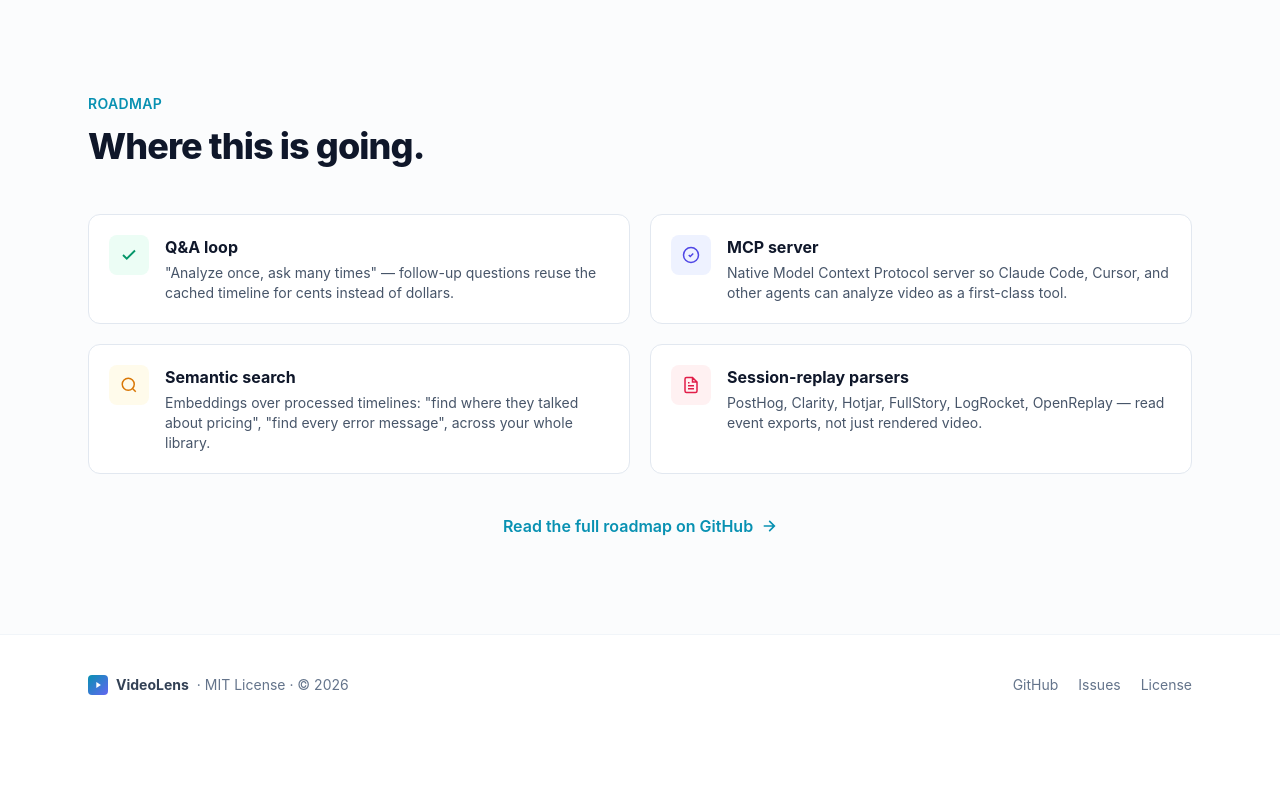
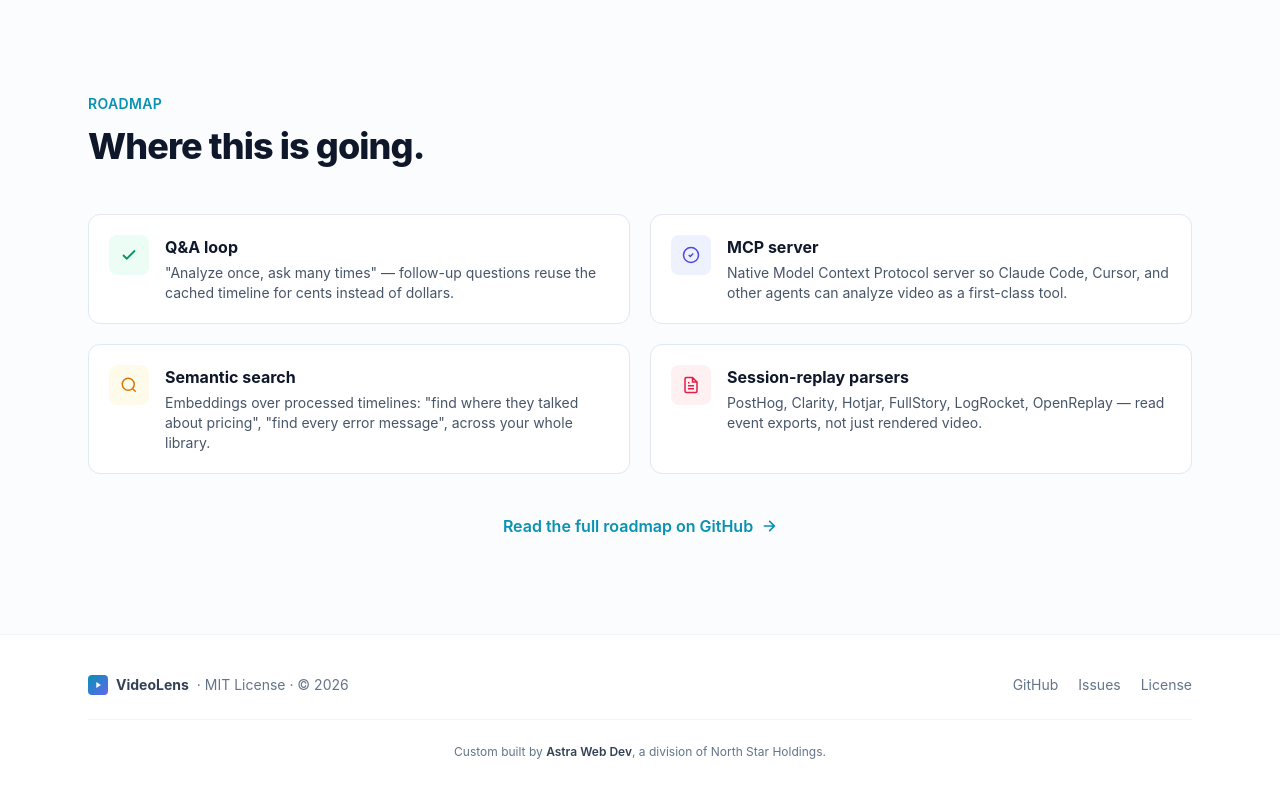
Before and after one commit to shadoprizm/videolens, a plain HTML site: page site/index.html in a window 1280 px wide. Shown: the part 4175-4973 px from the top of the page. Before the commit the page ends 4910 px from the top, so only its background shows below. Drawn offline with nearby package versions, Linux system fonts and the light colour scheme; a web font is replaced by a local one.

Commit message:
Landing: add Astra Web Dev credit line to footer

```diff
--- a/site/index.html
+++ b/site/index.html
@@ -376,7 +376,8 @@
 
   <!-- Footer -->
   <footer class="border-t border-slate-100">
-    <div class="max-w-6xl mx-auto px-6 py-10 flex flex-col md:flex-row items-center justify-between gap-4 text-sm text-slate-500">
+    <div class="max-w-6xl mx-auto px-6 py-10">
+      <div class="flex flex-col md:flex-row items-center justify-between gap-4 text-sm text-slate-500">
         <div class="flex items-center gap-2">
           <span class="inline-block w-5 h-5 rounded gradient-bg flex items-center justify-center">
             <svg width="10" height="10" viewBox="0 0 24 24" fill="white"><path d="M8 5v14l11-7z"/></svg>
@@ -390,6 +391,13 @@
           <a href="https://github.com/shadoprizm/videolens/blob/main/LICENSE" target="_blank" rel="noopener" class="hover:text-slate-900">License</a>
         </div>
       </div>
+      <div class="mt-6 pt-6 border-t border-slate-100 text-center text-xs text-slate-500">
+        Custom built by
+        <a href="https://www.astrawebdev.com" target="_blank" rel="noopener"
+           class="font-semibold text-slate-700 hover:text-brand-600 transition">Astra Web Dev</a>,
+        a division of North Star Holdings.
+      </div>
+    </div>
   </footer>
 
 </body>
```
Lines whose indentation alone changed are shown as unchanged.
